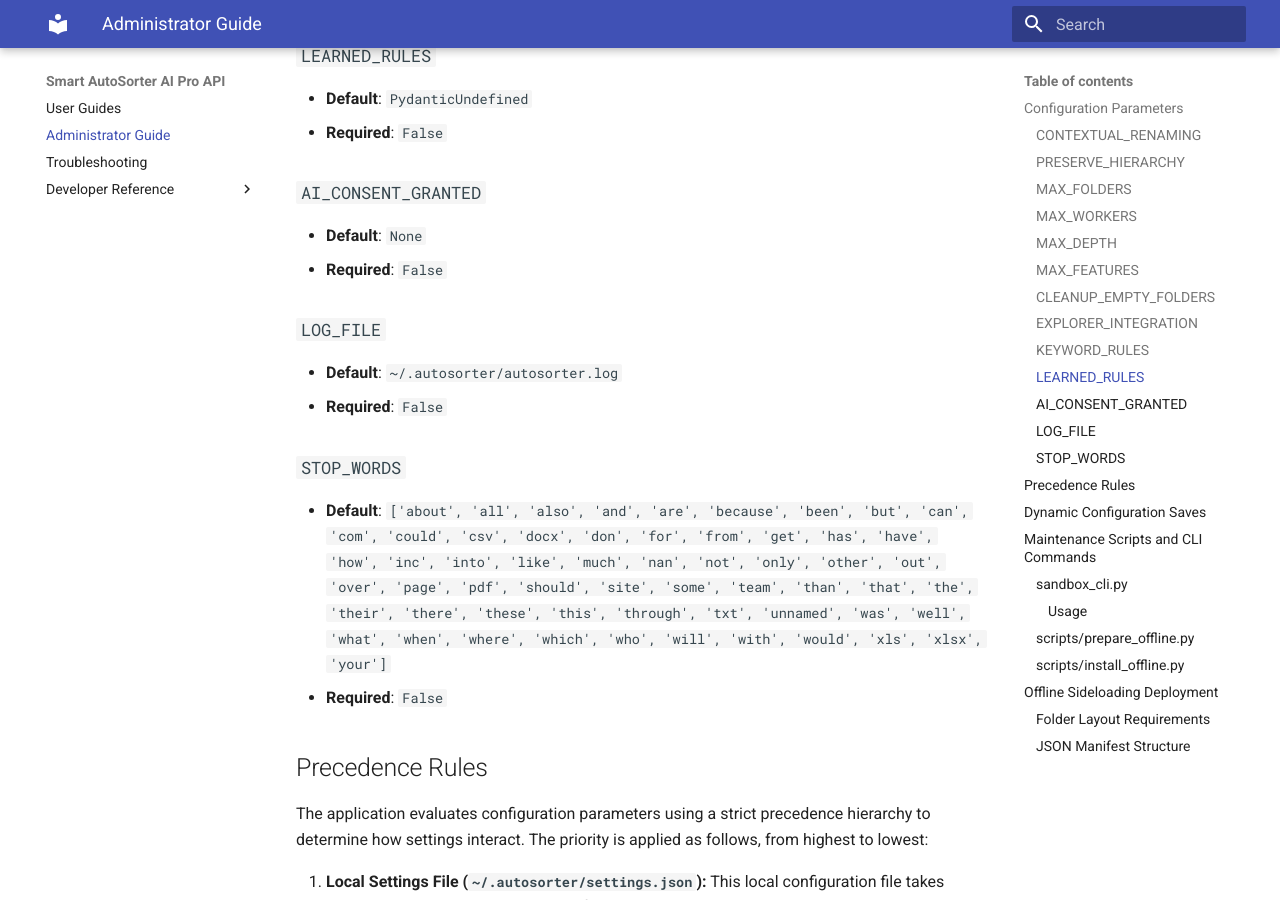
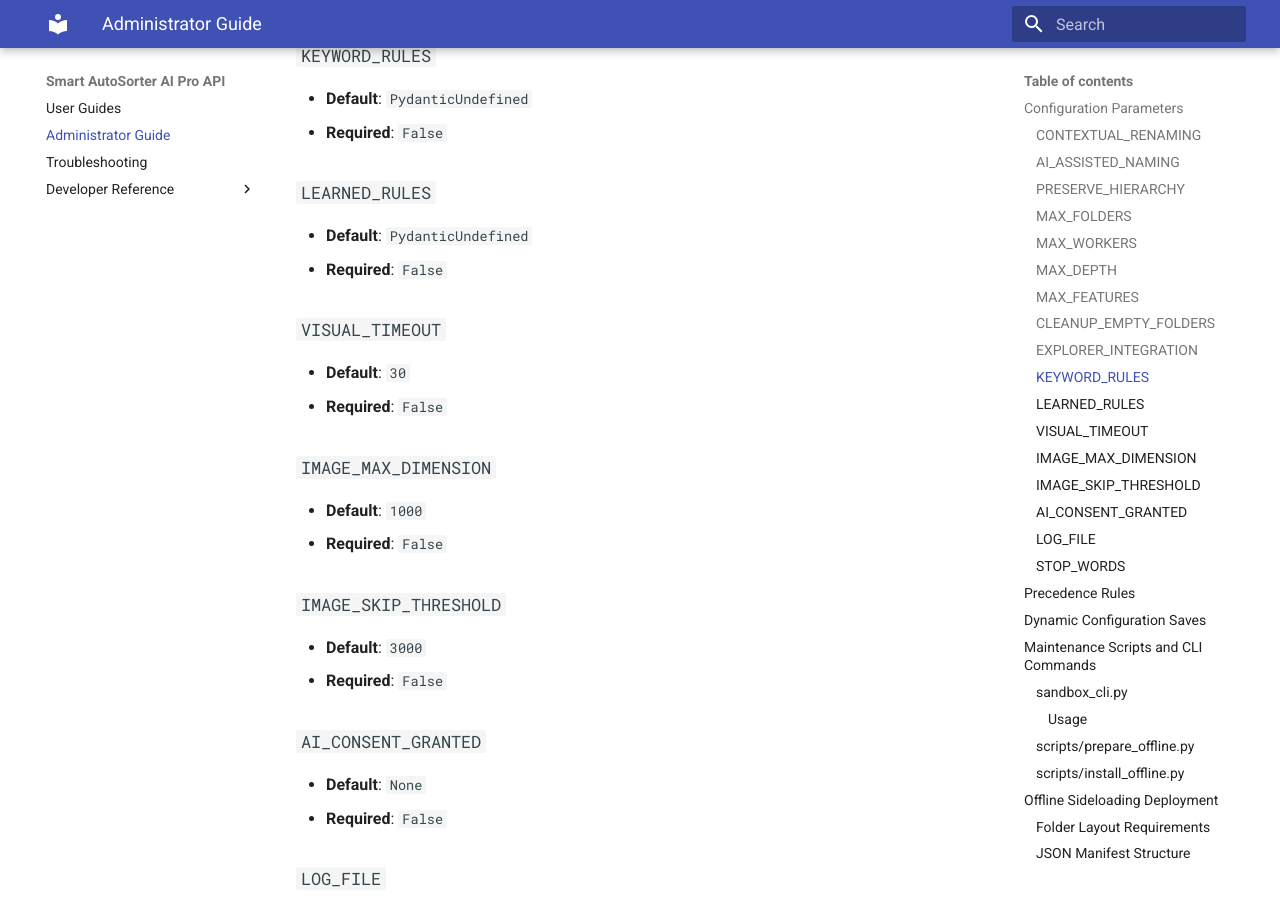
Before and after one commit to fderuiter/sortify, an MkDocs documentation site: the page built from docs/admin_guide.md, in a window 1280 px wide and 900 px high, scrolled down 1574 px. Built offline with MkDocs 1.6.1 and Material for MkDocs 9.7.7, drawn with Linux system fonts in a browser that asks for light colours; some of the changed text lies outside the part shown.

```diff
--- a/docs/admin_guide.md
+++ b/docs/admin_guide.md
@@ -7,6 +7,10 @@ This document is automatically generated. Do not edit manually.
 The following parameters are extracted directly from the application's configuration schema (`app.config.Settings`).
 
 ### `CONTEXTUAL_RENAMING`
+- **Default**: `False`
+- **Required**: `False`
+
+### `AI_ASSISTED_NAMING`
 - **Default**: `False`
 - **Required**: `False`
 
@@ -44,6 +48,18 @@ The following parameters are extracted directly from the application's configura
 
 ### `LEARNED_RULES`
 - **Default**: `PydanticUndefined`
+- **Required**: `False`
+
+### `VISUAL_TIMEOUT`
+- **Default**: `30`
+- **Required**: `False`
+
+### `IMAGE_MAX_DIMENSION`
+- **Default**: `1000`
+- **Required**: `False`
+
+### `IMAGE_SKIP_THRESHOLD`
+- **Default**: `3000`
 - **Required**: `False`
 
 ### `AI_CONSENT_GRANTED`
```
Also changed, not shown: SECURITY.md (+0 -10 lines), docs/api_reference.md (+4 -0 lines), 2 other files.
